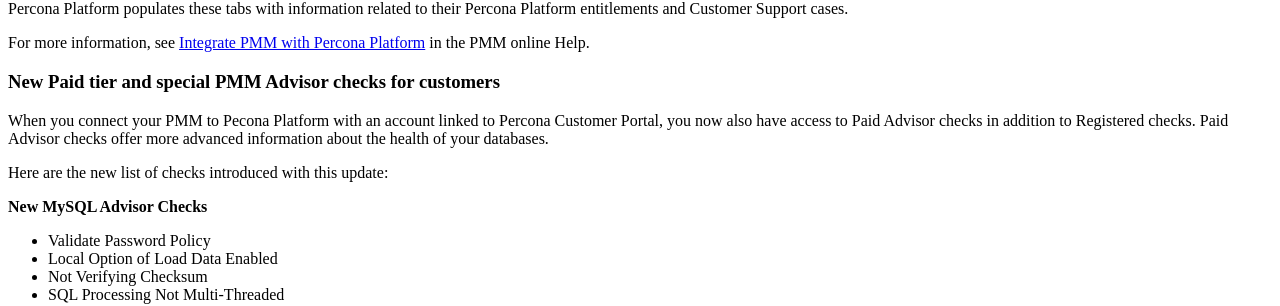
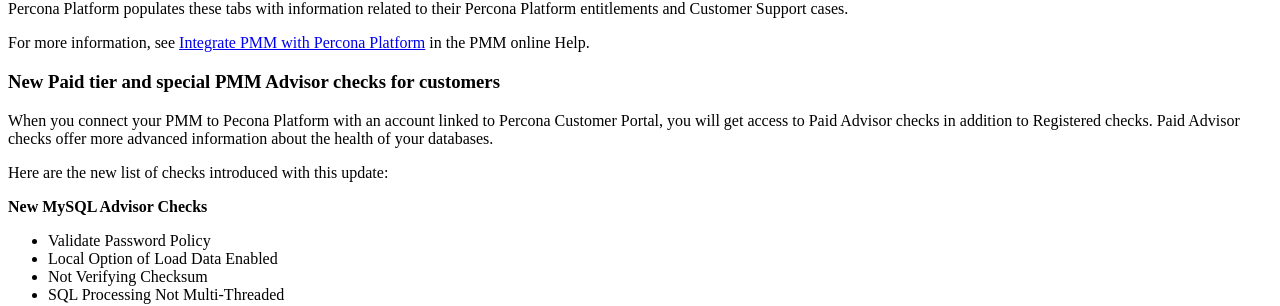
Before and after one commit to percona/portal-doc, an MkDocs documentation site: the page built from docs/april-2022.md, in a window 1280 px wide. Shown: the part 1475-1781 px from the top of the page. Built offline with MkDocs 1.6.1 and Material for MkDocs 9.7.7, drawn with Linux system fonts in a browser that asks for light colours; nearby versions of some CDN libraries.

Commit message:
Update docs/april-2022.md
Co-authored-by: Holman Romero <66822307+Hlmn-Rmr@users.noreply.github.com>

```diff
--- a/docs/april-2022.md
+++ b/docs/april-2022.md
@@ -44,7 +44,7 @@
 For more information, see [Integrate PMM with Percona Platform](https://www.percona.com/doc/percona-monitoring-and-management/2.x/how-to/integrate-platform.html) in the PMM online Help.
 
 ### New Paid tier and special PMM Advisor checks for customers
-When you connect your PMM to Pecona Platform with an account linked to Percona Customer Portal, you now also have access to Paid Advisor checks in addition to Registered checks.
+When you connect your PMM to Pecona Platform with an account linked to Percona Customer Portal, you will get access to Paid Advisor checks in addition to Registered checks.
 Paid Advisor checks offer more advanced information about the health of your databases.
 
 Here are the new list of checks introduced with this update:
```
